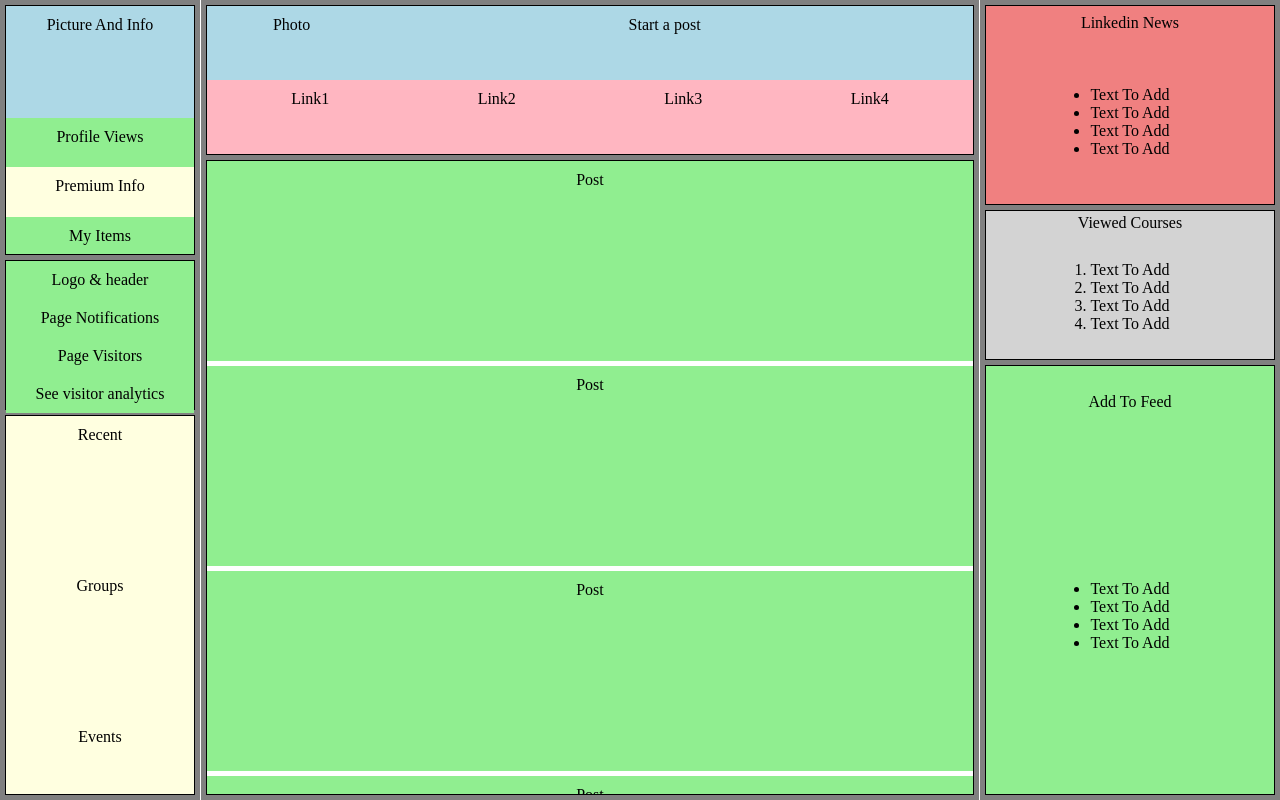
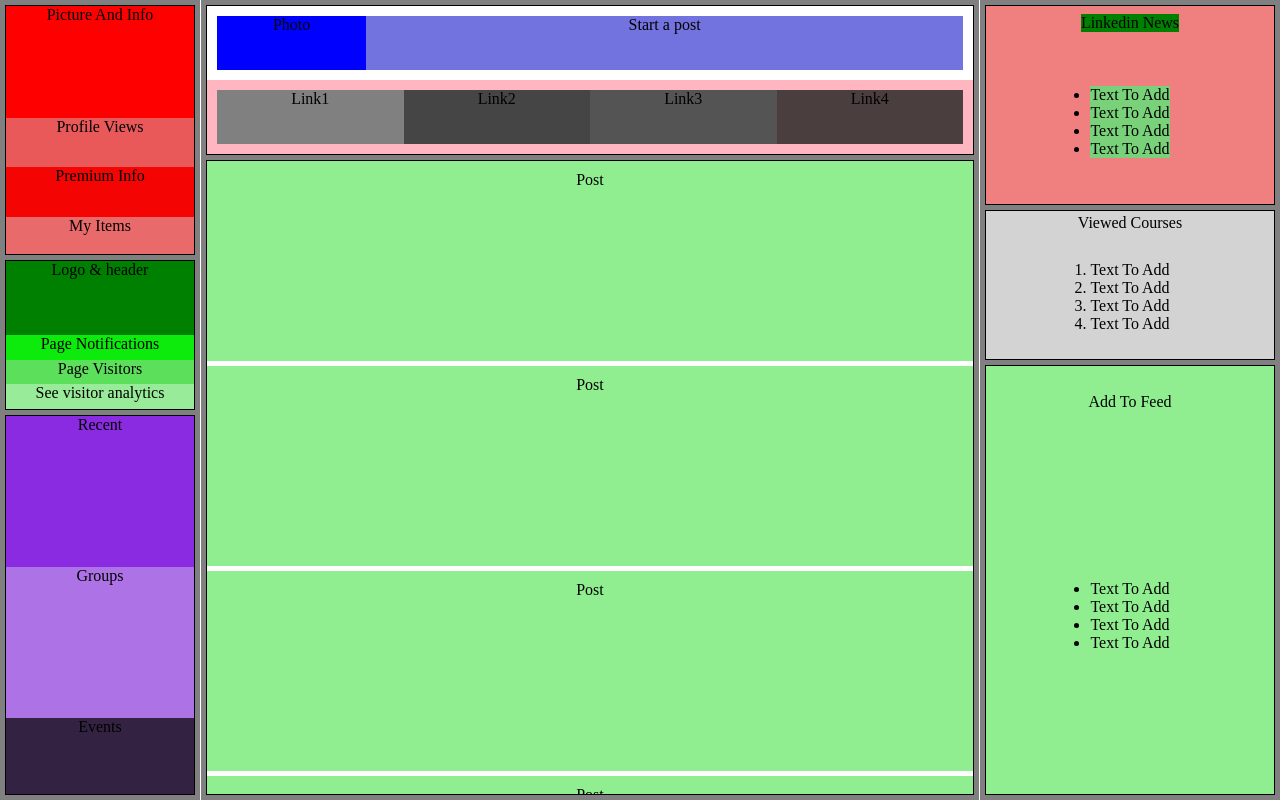
Before and after one commit to JDWilks/boolean-uk-html-popular-page-layouts, a website: page linkedIn/index.html in a window 1280 px wide. Drawn offline with Linux system fonts and the light colour scheme.

Commit message:
last post before it all goes wrong managed to target (most) sections with different colours - i'll have another look in the morning before class.

```diff
--- a/linkedIn/index.html
+++ b/linkedIn/index.html
@@ -17,29 +17,29 @@
           <div class="more4">My Items</div>
         </div>
         <div class="item2">
-          <div class="more2">Logo & header</div>
-          <div class="more2">Page Notifications</div>
-          <div class="more2">Page Visitors</div>
-          <div class="more2">See visitor analytics</div>
+          <div class="more5">Logo & header</div>
+          <div class="more6">Page Notifications</div>
+          <div class="more7">Page Visitors</div>
+          <div class="more8">See visitor analytics</div>
         </div>
         <div class="item3">
-          <div class="more3">Recent</div>
-          <div class="more3">Groups</div>
-          <div class="more3">Events</div>
+          <div class="more9">Recent</div>
+          <div class="more10">Groups</div>
+          <div class="more11">Events</div>
         </div>
       </div>
       <div class="Middle">
         <div class="middletoprow">
           <div class="toprow1">
             <div class="toprow2">Photo</div>
-            <div class="toprow2">Start a post</div>
+            <div class="toprow3">Start a post</div>
           </div>
 
           <div class="bottomrow">
-            <div class="links">Link1</div>
-            <div class="links">Link2</div>
-            <div class="links">Link3</div>
-            <div class="links">Link4</div>
+            <div class="links1">Link1</div>
+            <div class="links2">Link2</div>
+            <div class="links3">Link3</div>
+            <div class="links4">Link4</div>
           </div>
         </div>
         <div class="middlerow2">
@@ -58,8 +58,8 @@
 
       <div class="Right">
         <div class="right1">
-          <div class="copy">Linkedin News</div>
-          <div class="copy">
+          <div class="copy1">Linkedin News</div>
+          <div class="copy2">
             <ul>
               <li>Text To Add</li>
               <li>Text To Add</li>
--- a/linkedIn/style.css
+++ b/linkedIn/style.css
@@ -35,24 +35,18 @@
   grid-template-rows: 45% 20% 20% 15%;
 }
 
-.more1 {
-  background-color: lightblue;
-  padding: 10px;
+.item1 .more1 {
+  background-color: red;
 }
 
-.more2 {
-  background-color: lightgrey;
-  padding: 10px;
+.item1 .more2 {
+  background-color: rgb(233, 89, 89);
 }
-
-.more3 {
-  background-color: lightpink;
-  padding: 10px;
+.item1 .more3 {
+  background-color: rgb(245, 4, 4);
 }
-
-.more4 {
-  background-color: lightgreen;
-  padding: 10px;
+.item1 .more4 {
+  background-color: rgb(233, 106, 106);
 }
 
 .item2 {
@@ -61,9 +55,17 @@
   grid-template-rows: 3fr 1fr 1fr 1fr;
 }
 
-.more2 {
-  background-color: lightgreen;
-  padding: 10px;
+.item2 .more5 {
+  background-color: green;
+}
+.item2 .more6 {
+  background-color: rgb(13, 235, 13);
+}
+.item2 .more7 {
+  background-color: rgb(92, 224, 92);
+}
+.item2 .more8 {
+  background-color: rgb(152, 235, 152);
 }
 
 .item3 {
@@ -72,9 +74,14 @@
   grid-template-rows: 2fr 2fr 1fr;
 }
 
-.more3 {
-  background-color: lightyellow;
-  padding: 10px;
+.item3 .more9 {
+  background-color: blueviolet;
+}
+.item3 .more10 {
+  background-color: rgb(174, 114, 231);
+}
+.item3 .more11 {
+  background-color: rgb(51, 34, 66);
 }
 
 .Middle {
@@ -92,8 +99,16 @@
   grid-template-rows: 2fr 2fr;
 }
 
+.toprow1 .toprow2 {
+  background-color: blue;
+}
+
+.toprow1 .toprow3 {
+  background-color: rgb(115, 115, 224);
+}
+
 .toprow1 {
-  background-color: lightblue;
+  background-color: white;
   padding: 10px;
   display: grid;
   grid-template-columns: 1fr 4fr;
@@ -104,6 +119,19 @@
   padding: 10px;
   display: grid;
   grid-template-columns: 1fr 1fr 1fr 1fr;
+}
+
+.bottomrow .links1 {
+  background-color: grey;
+}
+.bottomrow .links2 {
+  background-color: rgb(70, 69, 69);
+}
+.bottomrow .links3 {
+  background-color: rgb(85, 84, 84);
+}
+.bottomrow .links4 {
+  background-color: rgb(75, 62, 62);
 }
 
 .middlerow2 {
@@ -138,6 +166,14 @@
   grid-template-rows: 1fr 5fr;
   place-items: center;
   background-color: lightcoral;
+}
+
+.right1 .copy1 {
+  background-color: green;
+}
+
+.right1 .copy2 {
+  background-color: rgb(121, 209, 121);
 }
 
 .right2 {
```
